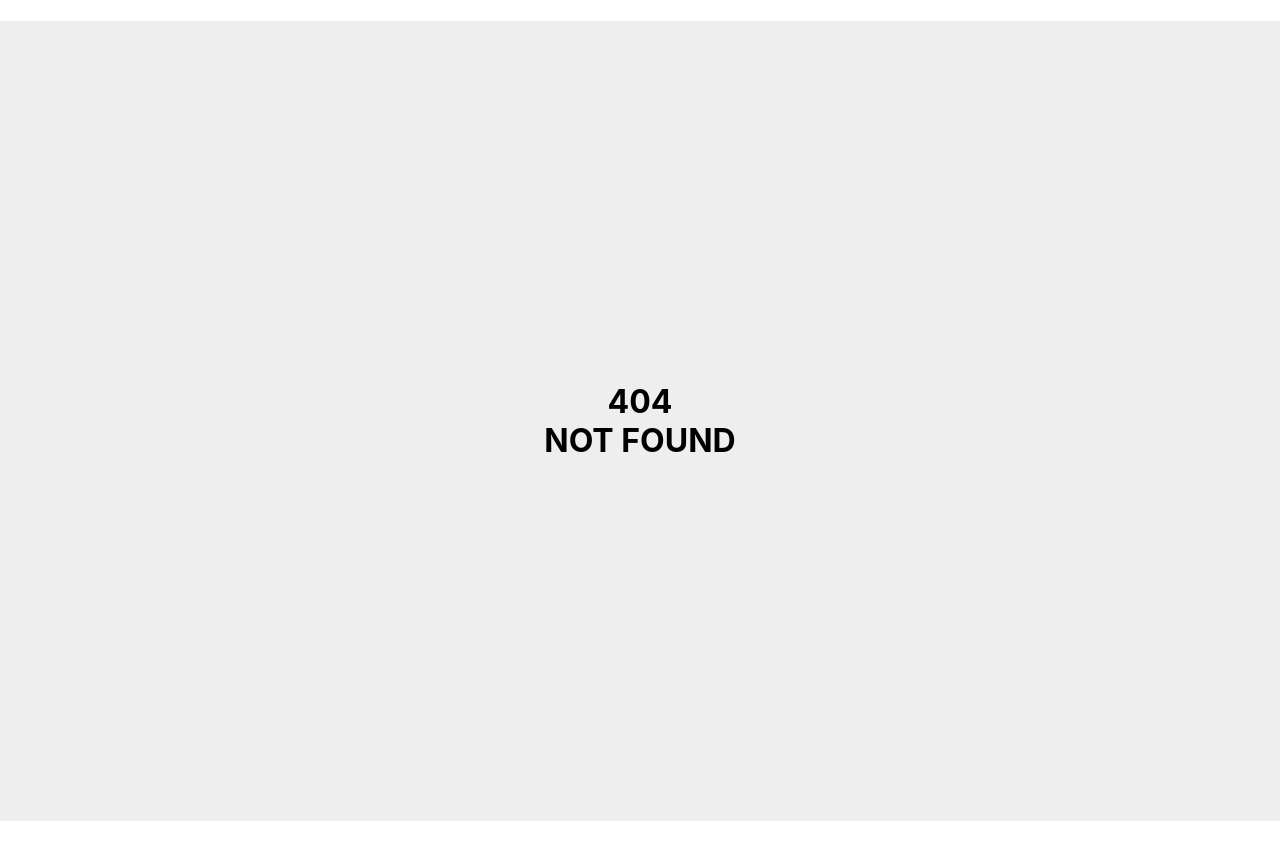
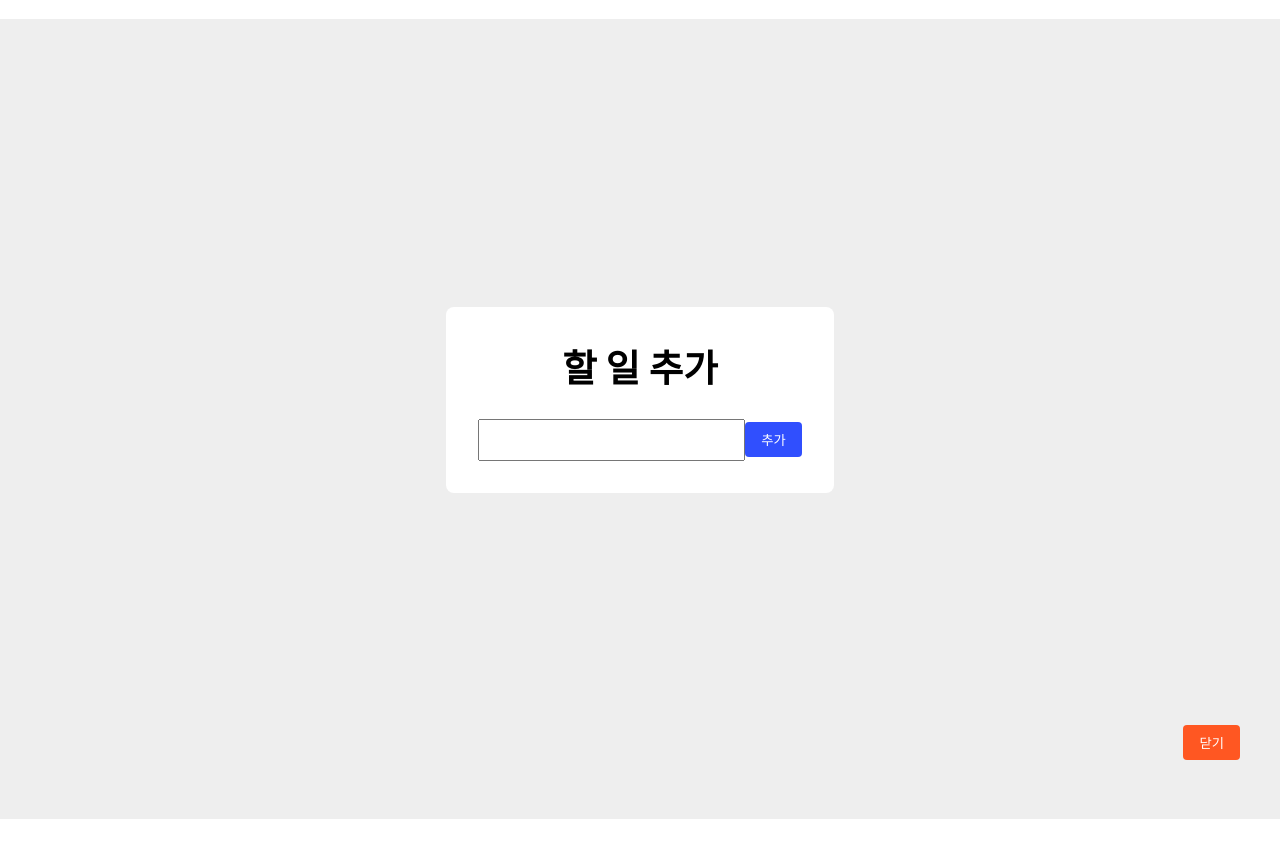
Before and after one commit to Sy2tema/react-typescript-lab, a React (Create React App) app: page /add-todo in a window 1280 px wide. Before the commit this address had no page. Built offline with nearby package versions, Linux system fonts and the light colour scheme.

Commit message:
refactor: TodoInput 컴포넌트 형식 변경
TodoInput 컴포넌트의 형식을 다이얼로그에서 페이지로 변경했습니다.

```diff
--- a/src/App.tsx
+++ b/src/App.tsx
@@ -2,8 +2,9 @@ import styled from 'styled-components';
 import { DataView } from 'pages/DataView';
 import { TodoListContextProvider } from 'contexts/TodoList';
 import { Routes, Route } from 'react-router-dom';
+import { TodoInput } from 'pages/TodoInput';
 
-const Container = styled.h1`
+const Container = styled.h3`
   height: 100vh;
   display: flex;
   flex-direction: column;
@@ -22,6 +23,7 @@ function App() {
       <TodoListContextProvider>
         <Routes>
           <Route path='/' element={<DataView />} />
+          <Route path='/add-todo' element={<TodoInput />} />
           <Route
             path='*'
             element={
--- a/src/pages/DataView/index.tsx
+++ b/src/pages/DataView/index.tsx
@@ -20,7 +20,7 @@ export const DataView = () => {
         <Container>
             <Title label="할 일 목록" />
             <ToDoList />
-            <ShowInputButton show={false} onClick={() => navigate('/addTodo')} />
+            <ShowInputButton show={false} onClick={() => navigate('/add-todo')} />
         </Container>
     );
 };
--- a/src/components/TodoInput/index.tsx
+++ b/src/pages/TodoInput/index.tsx
@@ -1,8 +1,10 @@
 import { Button } from "components/Button";
+import { ShowInputButton } from "components/ShowInputButton";
 import { TextInput } from "components/TextInput";
 import { Title } from "components/Title";
 import { TodoListContext } from "contexts/TodoList";
 import { useContext, useState } from "react";
+import { useNavigate } from "react-router-dom";
 import styled from "styled-components";
 
 const Container = styled.div`
@@ -22,7 +24,6 @@ const Background = styled.div`
     left: 0;
     bottom: 0;
     right: 0;
-    background-color: rgb(0 0 0 / 75%);
 `;
 
 const Contents = styled.div`
@@ -42,11 +43,8 @@ const InputContainer = styled.div`
     justify-content: center;
 `;
 
-interface Props {
-    readonly onClose: () => void;
-}
-
-export const TodoInput = ({ onClose }: Props) => {
+export const TodoInput = () => {
+    const navigate = useNavigate();
     const { onAdd } = useContext(TodoListContext);
     const [todo, setTodo] = useState("");
 
@@ -55,7 +53,7 @@ export const TodoInput = ({ onClose }: Props) => {
 
         onAdd(todo);
         setTodo("");
-        onClose();
+        navigate("/");
     }
 
     return (
@@ -68,6 +66,7 @@ export const TodoInput = ({ onClose }: Props) => {
                     <Button label="추가" color="#304FFE" onClick={onAddTodo} />
                 </InputContainer>
             </Contents>
+            <ShowInputButton show={true} onClick={() => navigate('/')} />
         </Container>
     );
 };
```
Also changed, not shown: src/components/InputContainer/index.tsx (+2 -6 lines).
